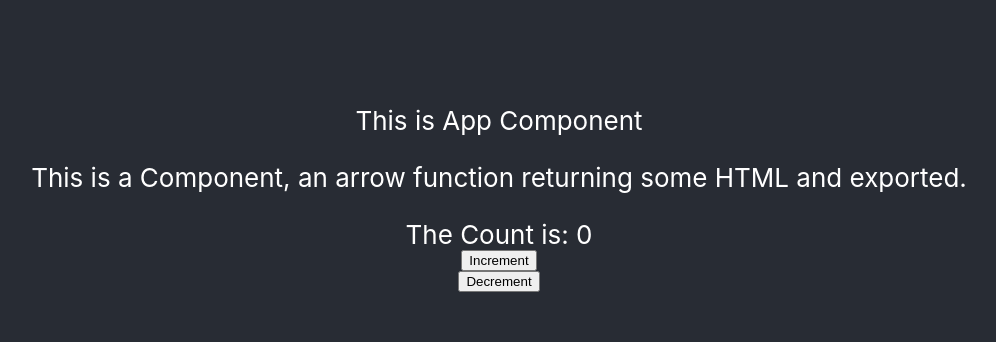
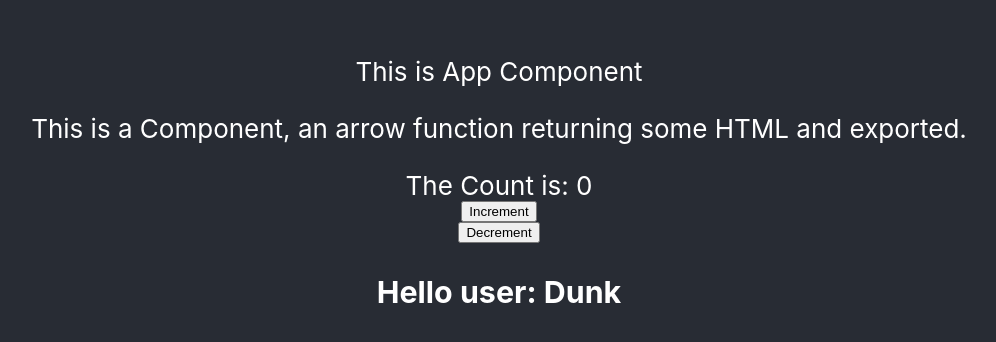
Before and after one commit to itsayushs/theReact, a React (Create React App) app: page / in a window 1280 px wide. Shown: the part 202-544 px from the top of the page, without its empty margins (141-1137 px from the left). Built offline with nearby package versions, Linux system fonts and the light colour scheme.

Commit message:
Props basics

```diff
--- a/src/App.js
+++ b/src/App.js
@@ -1,6 +1,7 @@
 import './App.css';
 import Component1 from './Component1';
 import Counter from './Counter'
+import PropsUse from './PropComponent'
 
 function App() {
   return (
@@ -9,6 +10,7 @@ function App() {
         This is App Component
       <Component1/>
       <Counter/>
+      <PropsUse name='Dunk'/>
       </header>
     </div>
   );
--- /dev/null
+++ b/src/PropComponent.jsx
@@ -0,0 +1,12 @@
+// What is prop: Its a variable that we can pass to a component
+import React from 'react';
+
+const PropsUse = (props) => {
+    return(
+        <div>
+            <h3>Hello user: {props.name}</h3>
+        </div>
+    )
+}
+
+export default PropsUse;
```
